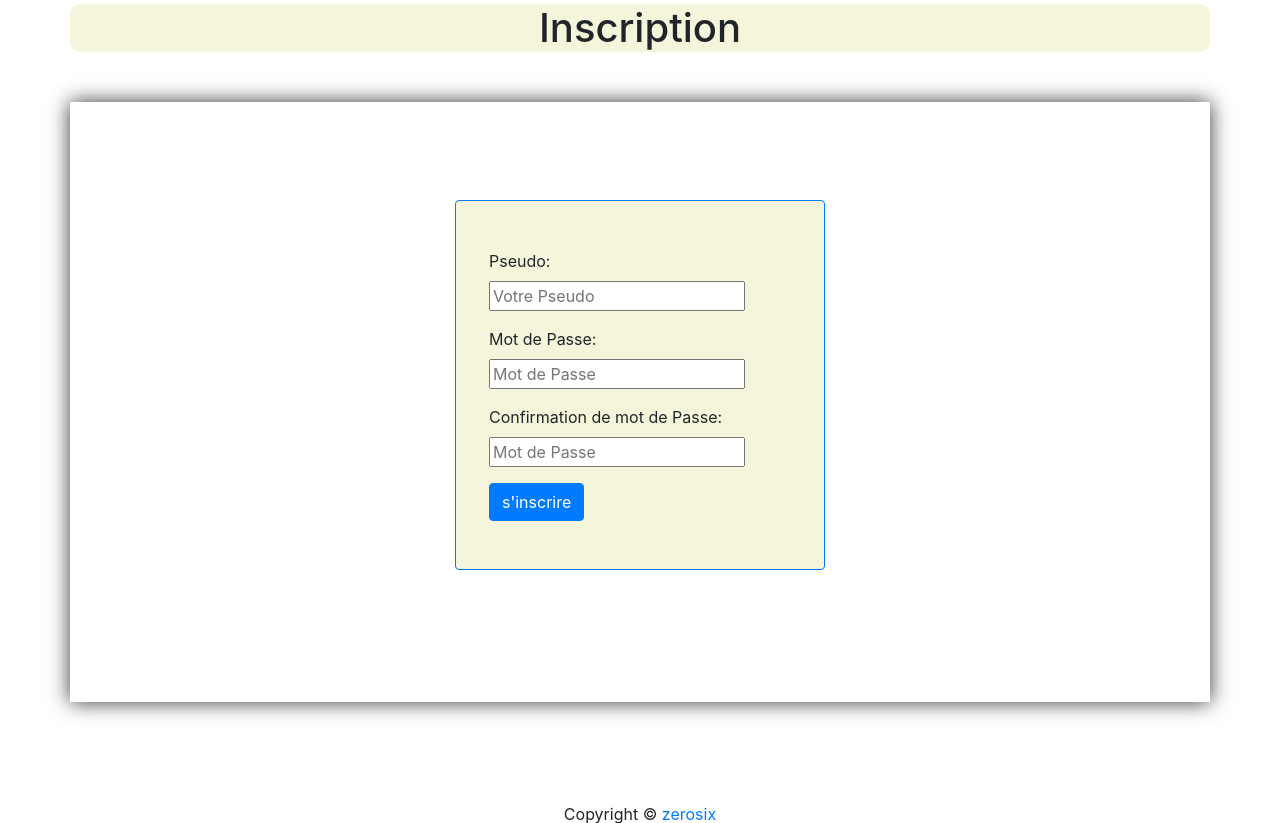
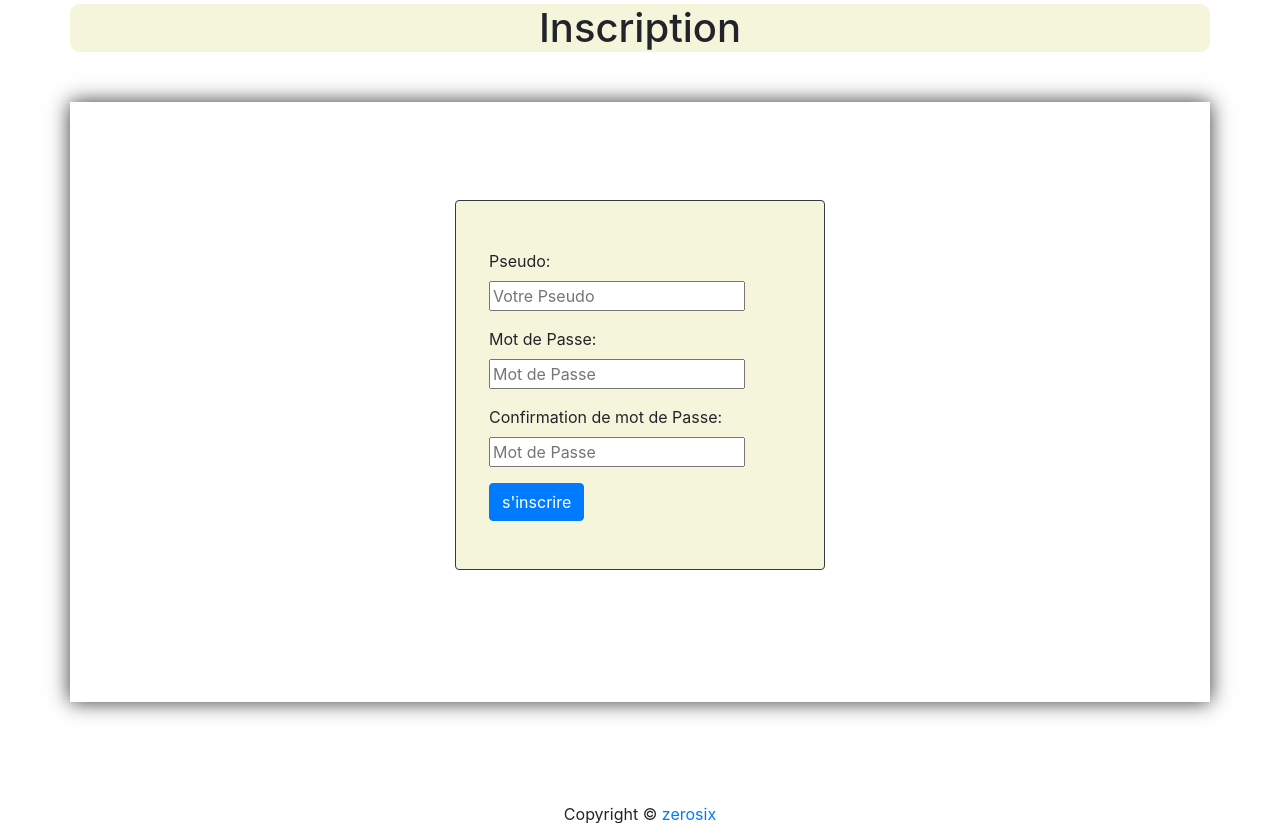
Before and after one commit to Fl0Com/ProjetAfpa, a Django app: page /games/signup/ in a window 1280 px wide. Shown: the part 246-1069 px from the top of the page. Run offline with Django 3.2, Linux system fonts and the light colour scheme; some libraries are stand-ins or nearby versions.

Commit message:
dernière review du code

```diff
--- a/games/static/games/css/registration.css
+++ /dev/null
@@ -1,6 +0,0 @@
-
-  /* [class*="col"] {
-    background-color: lightblue;
-    border: 1px solid rgb(255, 166, 0);
-    border-radius: 4px;
-  }  */
--- a/games/templates/games/inscription.html
+++ b/games/templates/games/inscription.html
@@ -17,7 +17,7 @@
 
         <div class="row">
             <div class="col-xs-4 col-sm-4 col-md-4 col-lg-4"></div>
-            <div class="col-xs-4 col-sm-4 col-md-4 col-lg-4 border border-primary rounded p-5 encadreTitre" >
+            <div class="col-xs-4 col-sm-4 col-md-4 col-lg-4 border border-dark rounded p-5 encadreTitre" >
                 <form method="post">
                     {% csrf_token %}
                     <div class='row mb-2'>
--- a/games/templates/games/login.html
+++ b/games/templates/games/login.html
@@ -18,7 +18,7 @@
 
             <div class="row">
                 <div class="col-xs-4 col-sm-4 col-md-4 col-lg-4"></div>
-                <div class="col-xs-4 col-sm-4 col-md-4 col-lg-4 border border-primary rounded p-5 encadreTitre" >
+                <div class="col-xs-4 col-sm-4 col-md-4 col-lg-4 border border-dark rounded p-5 encadreTitre" >
                     <form method="post">
                         {% csrf_token %}
                         <div class='row mb-2'>
--- a/games/templates/games/player-update.html
+++ b/games/templates/games/player-update.html
@@ -69,7 +69,6 @@
                 <div >
                     {% if user.player.avatar %}
                     <img  class="img-thumbnail avatar" src="../{{ user.player.avatar.url }}">
-                    {{ user.player.avatar }}
                     {% else %}
                     <img class="img-thumbnail avatar" src="https://ssl.gstatic.com/accounts/ui/avatar_2x.png">
                 {% endif %}
```
Also changed, not shown: games/static/games/css/player-detail.css (deleted, +0 -27 lines), db.sqlite3, media/avatar/404Houston.png (added), media/avatar/logo-zerosix_cD5XHH7.png (added).
